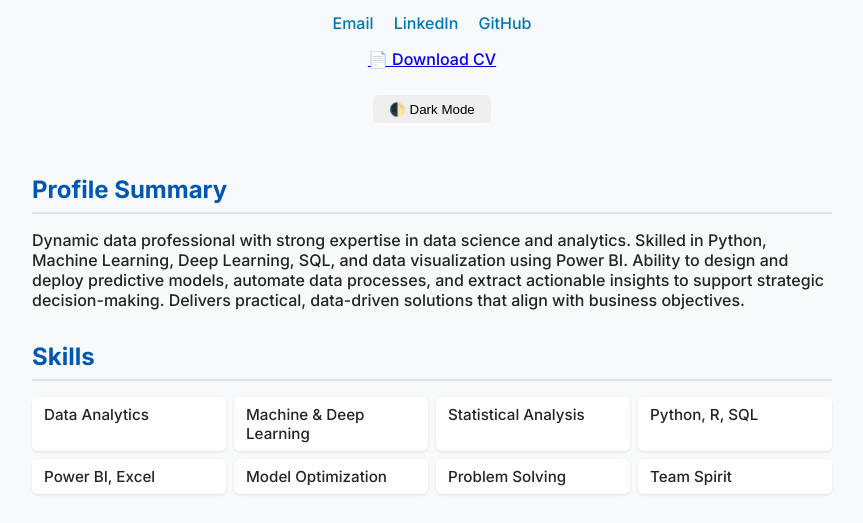
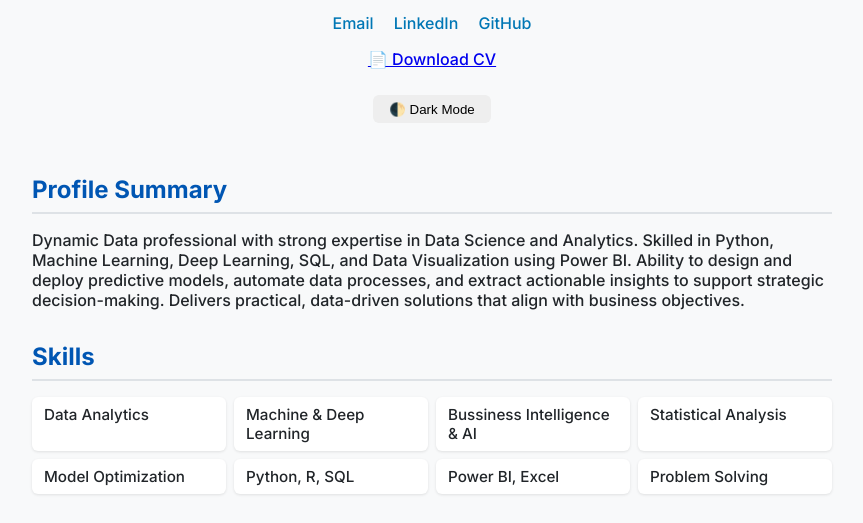
Before and after one commit to lefteris-diamantidis/lefteris-diamantidis.github.io, a plain HTML site: page index.html in a window 1280 px wide. Shown: the part 260-783 px from the top of the page, without its empty margins (208-1071 px from the left). Drawn offline with Linux system fonts and the light colour scheme.

Commit message:
Update index.html

```diff
--- a/index.html
+++ b/index.html
@@ -27,7 +27,7 @@
 
     <section>
       <h2>Profile Summary</h2>
-      <p>Dynamic data professional with strong expertise in data science and analytics. Skilled in Python, Machine Learning, Deep Learning, SQL, and data visualization using Power BI. Ability to design and deploy predictive models, automate data processes, and extract actionable insights to support strategic decision-making. Delivers practical, data-driven solutions that align with business objectives.</p>
+      <p>Dynamic Data professional with strong expertise in Data Science and Analytics. Skilled in Python, Machine Learning, Deep Learning, SQL, and Data Visualization using Power BI. Ability to design and deploy predictive models, automate data processes, and extract actionable insights to support strategic decision-making. Delivers practical, data-driven solutions that align with business objectives.</p>
     </section>
 
     <section>
@@ -35,12 +35,12 @@
       <ul class="grid">
         <li>Data Analytics</li>
         <li>Machine & Deep Learning</li>
+        <li>Bussiness Intelligence & AI</li>
         <li>Statistical Analysis</li>
+        <li>Model Optimization</li>
         <li>Python, R, SQL</li>
         <li>Power BI, Excel</li>
-        <li>Model Optimization</li>
         <li>Problem Solving</li>
-        <li>Team Spirit</li>
       </ul>
     </section>
 
```
